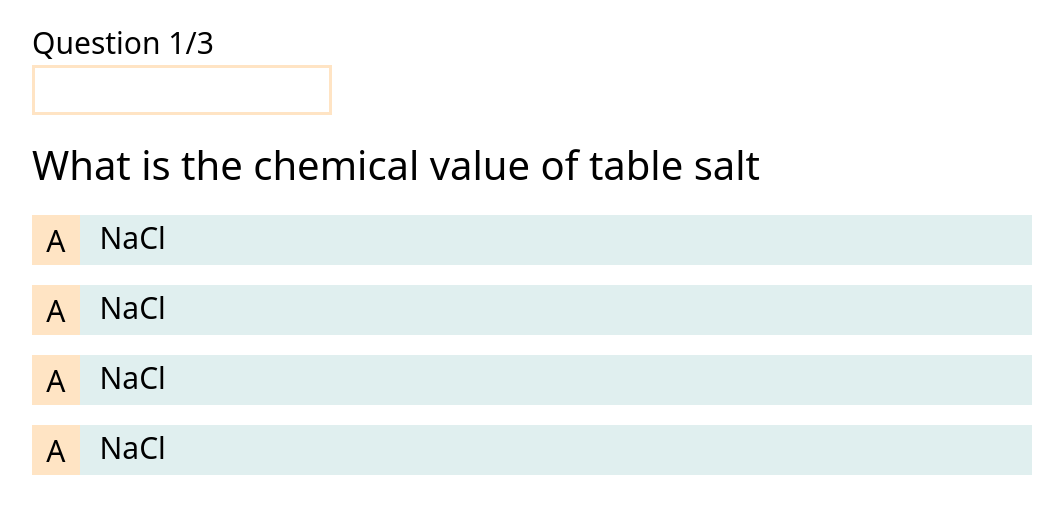
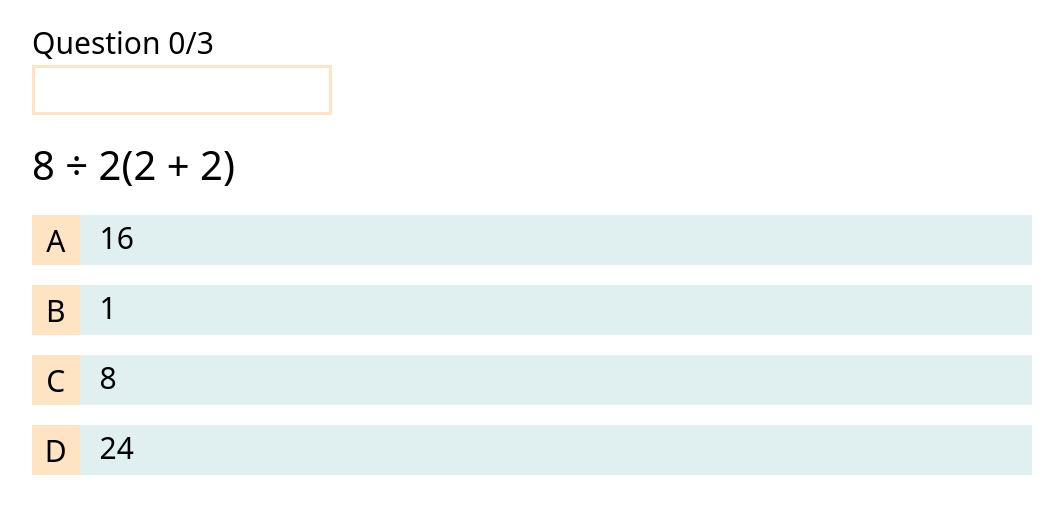
Before and after one commit to tonyantony300/fictional-computing-machine, a Vue app: page /quiz/1 in a window 1280 px wide. Shown: the top 514 px of the page, without its empty margins (108-1171 px from the left). Built offline with nearby package versions, Linux system fonts and the light colour scheme.

Commit message:
completed quizzes project, router, components, directives, composition api- with watch and computed

```diff
--- a/src/components/icons/Question.vue
+++ b/src/components/icons/Question.vue
@@ -1,37 +1,28 @@
+<script setup>
+import { defineProps, defineEmits } from "vue";
+const emit = defineEmits(["selectOption"]);
+const { question } = defineProps(["question"]);
+
+const emitSelectedOption = (isCorrect) => {
+  emit("selectOption", isCorrect);
+};
+</script>
+
 <template>
   <div>
     <div class="question-container">
-      <h1 class="question">What is the chemical value of table salt</h1>
+      <h1 class="question">{{ question.text }}</h1>
     </div>
     <div class="options-container">
-      <div class="option">
-        <p class="option-label">A</p>
+      <div
+        v-for="option in question.options"
+        :key="option.id"
+        class="option"
+        @click="emitSelectedOption(option.isCorrect)"
+      >
+        <p class="option-label">{{ option.label }}</p>
         <div class="option-value">
-          <p>NaCl</p>
-        </div>
-      </div>
-    </div>
-    <div class="options-container">
-      <div class="option">
-        <p class="option-label">A</p>
-        <div class="option-value">
-          <p>NaCl</p>
-        </div>
-      </div>
-    </div>
-    <div class="options-container">
-      <div class="option">
-        <p class="option-label">A</p>
-        <div class="option-value">
-          <p>NaCl</p>
-        </div>
-      </div>
-    </div>
-    <div class="options-container">
-      <div class="option">
-        <p class="option-label">A</p>
-        <div class="option-value">
-          <p>NaCl</p>
+          <p>{{ option.text }}</p>
         </div>
       </div>
     </div>
--- /dev/null
+++ b/src/components/icons/QuizHeader.vue
@@ -0,0 +1,38 @@
+<script setup>
+import { defineProps } from "vue";
+const { questionStatus, barPercentage } = defineProps([
+  "questionStatus",
+  "barPercentage",
+]);
+</script>
+
+<template>
+  <header>
+    <h4>Question {{ questionStatus }}</h4>
+    <div class="bar">
+      <div class="completion" :style="{ width: barPercentage }"></div>
+    </div>
+  </header>
+</template>
+
+<style scoped>
+header {
+  margin-top: 20px;
+}
+
+header h4 {
+  font-size: 30px;
+}
+
+.bar {
+  width: 300px;
+  height: 50px;
+  border: 3px solid bisque;
+}
+
+.completion {
+  height: 100%;
+  width: 0%;
+  background-color: bisque;
+}
+</style>
--- /dev/null
+++ b/src/components/icons/Results.vue
@@ -0,0 +1,31 @@
+<script setup>
+import { defineProps } from "vue";
+import { RouterLink } from "vue-router";
+const { quizQuestionLength, numberOfCorrectAnswers } = defineProps([
+  "quizQuestionLength",
+  "numberOfCorrectAnswers",
+]);
+</script>
+
+<template>
+  <div class="results">
+    <p>Your Results...</p>
+    <h1>{{ numberOfCorrectAnswers }}/{{ quizQuestionLength }}</h1>
+    <RouterLink to="/"> Go back</RouterLink>
+  </div>
+</template>
+
+<style scoped>
+.results {
+  text-align: center;
+  padding: 100px 0;
+}
+
+p {
+  font-size: 25px;
+}
+
+h1 {
+  font-size: 80px;
+}
+</style>
--- a/src/views/QuizView.vue
+++ b/src/views/QuizView.vue
@@ -1,37 +1,66 @@
 <script setup>
 import Question from "../components/icons/Question.vue";
+import quizes from "../data/quizes.json";
+import QuizHeader from "../components/icons/QuizHeader.vue";
+import Results from "../components/icons/Results.vue";
+import { ref, watch, computed } from "vue";
+import { useRoute } from "vue-router";
+const route = useRoute();
+const quizId = parseInt(route.params.id);
+const currentQuestionIndex = ref(0);
+const quiz = quizes.find((q) => q.id === quizId);
+const numberOfCorrectAnswers = ref(0);
+const showResults = ref(false);
+// const questionStatus = ref(
+//   `${currentQuestionIndex.value}/${quiz.questions.length}`
+// );
+
+// watch(
+//   () => currentQuestionIndex.value,
+//   () => {
+//     questionStatus.value = `${currentQuestionIndex.value}/${quiz.questions.length}`;
+
+//   }
+// );
+
+const questionStatus = computed(
+  () => `${currentQuestionIndex.value}/${quiz.questions.length}`
+);
+
+const barPercentage = computed(
+  () => `${(currentQuestionIndex.value / quiz.questions.length) * 100}%`
+);
+
+const onOptionSelected = (isCorrect) => {
+  if (isCorrect) {
+    numberOfCorrectAnswers.value++;
+  }
+
+  if (quiz.questions.length - 1 === currentQuestionIndex.value) {
+    showResults.value = true;
+  }
+
+  currentQuestionIndex.value++;
+};
 </script>
 
 <template>
   <div>
-    <header>
-      <h4>Question 1/3</h4>
-      <div class="bar">
-        <div class="completion"></div>
-      </div>
-    </header>
-    <Question />
+    <QuizHeader
+      :questionStatus="questionStatus"
+      :barPercentage="barPercentage"
+    />
+    <div>
+      <Question
+        v-if="!showResults"
+        :question="quiz.questions[currentQuestionIndex]"
+        @selectOption="onOptionSelected"
+      />
+      <Results
+        v-else
+        :quizQuestionLength="quiz.questions.length"
+        :numberOfCorrectAnswers="numberOfCorrectAnswers"
+      />
+    </div>
   </div>
 </template>
-
-<style scoped>
-header {
-  margin-top: 20px;
-}
-
-header h4 {
-  font-size: 30px;
-}
-
-.bar {
-  width: 300px;
-  height: 50px;
-  border: 3px solid bisque;
-}
-
-.completion {
-  height: 100%;
-  width: 0%;
-  background-color: bisque;
-}
-</style>
--- a/src/views/QuizesView.vue
+++ b/src/views/QuizesView.vue
@@ -1,7 +1,7 @@
 <script setup>
 import q from "../data/quizes.json";
 import { ref, watch } from "vue";
-import Card from "../components/icons/Cards.vue";
+import Card from "../components/icons/Card.vue";
 
 const search = ref("");
 const quizes = ref(q);
```
Also changed, not shown: src/components/icons/Card.vue (renamed from src/components/icons/Cards.vue), 1 other file (tests, documents, lock files or other folders).
